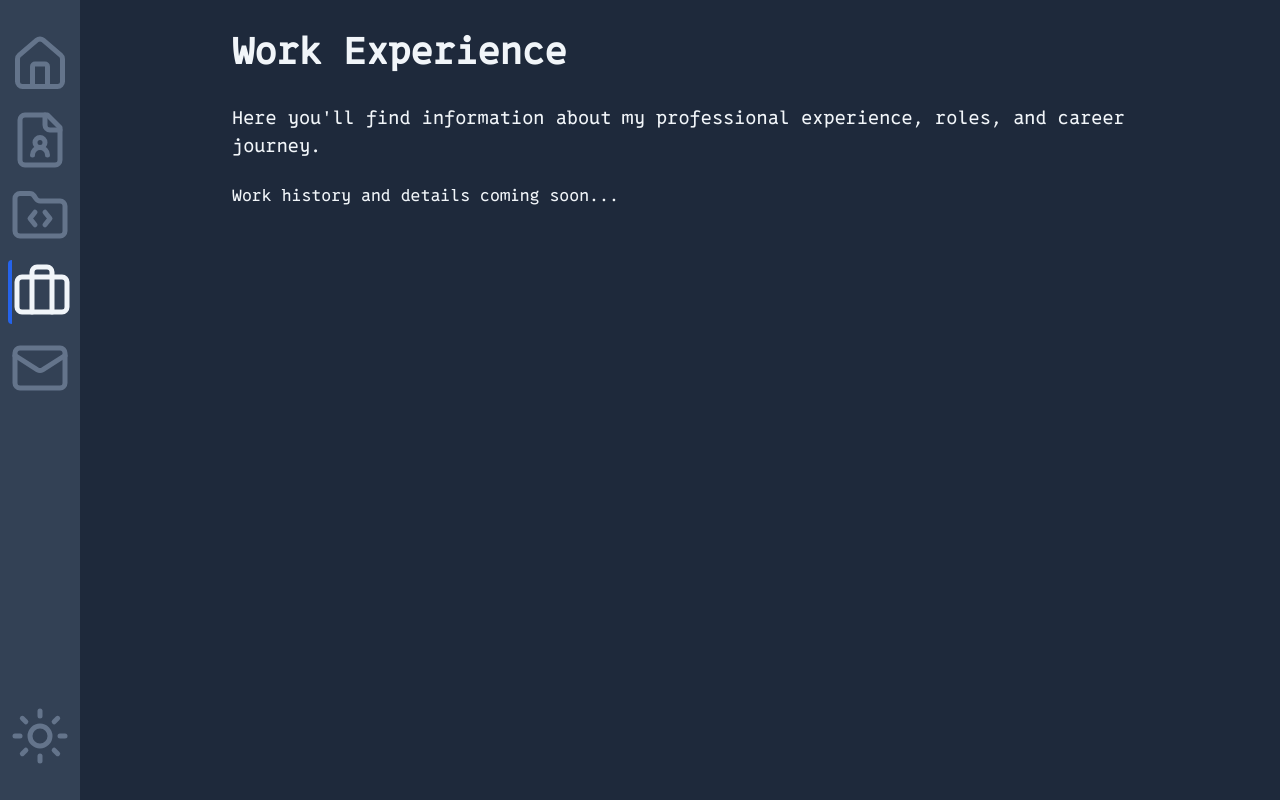
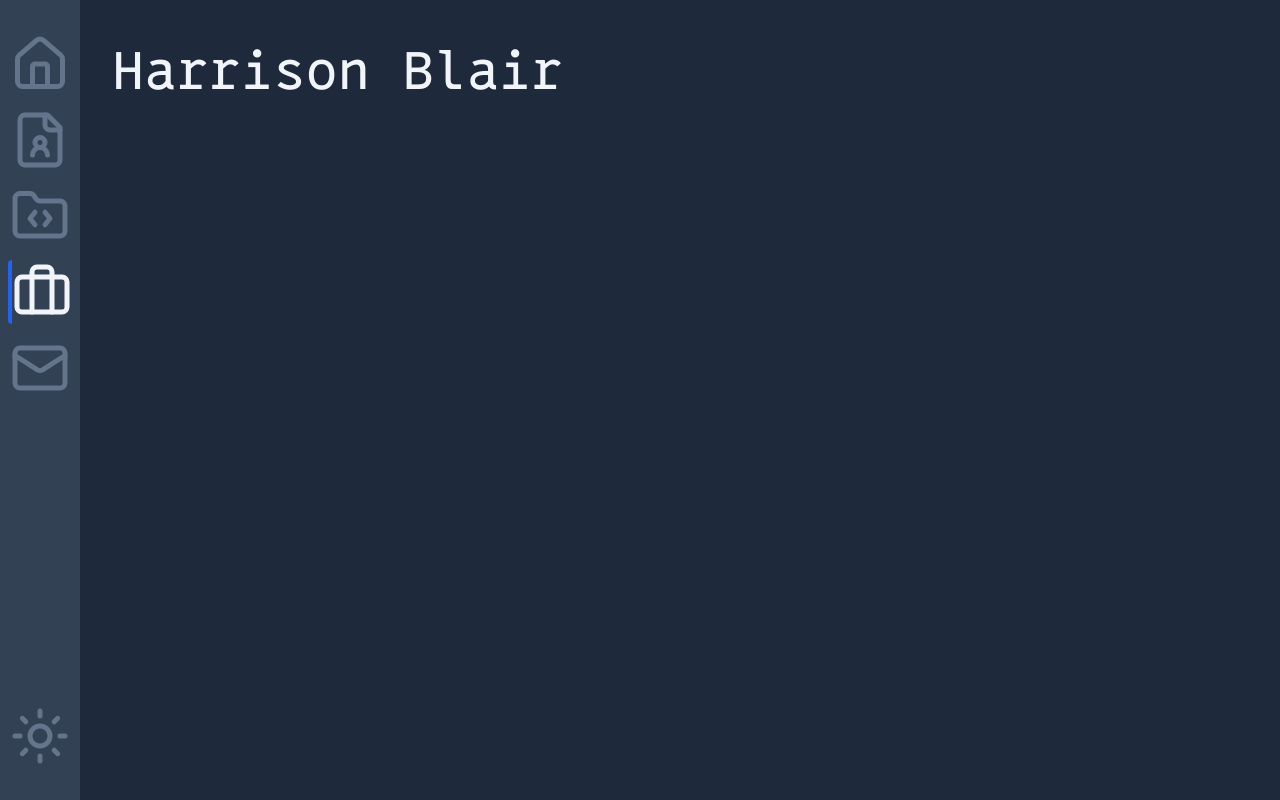
Before and after one commit to Harrison-Blair/personal-website, a Next.js app: page /work in a window 1280 px wide. Built offline with nearby package versions, Linux system fonts and the light colour scheme.

Commit message:
basic page layout

```diff
--- a/src/app/work/page.tsx
+++ b/src/app/work/page.tsx
@@ -1,15 +1,16 @@
 export default function Work() {
   return (
-    <div className="max-w-4xl mx-auto">
-      <h1 className="text-4xl font-bold mb-8">Work Experience</h1>
-      <div className="space-y-6">
-        <p className="text-lg">
-          Here you&apos;ll find information about my professional experience,
-          roles, and career journey.
-        </p>
-        <p>
-          Work history and details coming soon...
-        </p>
+    <div>
+      <h1 className="text-[6.5vh]">
+        Harrison Blair
+      </h1>
+      <div className="grid grid-cols-[1fr_2fr] gap-4">
+        <div> {/* Sidebar - 1/3 of Screen */}
+
+        </div>
+        <div> {/* Main Content - 2/3 of Screen */}
+
+        </div>
       </div>
     </div>
   );
```
